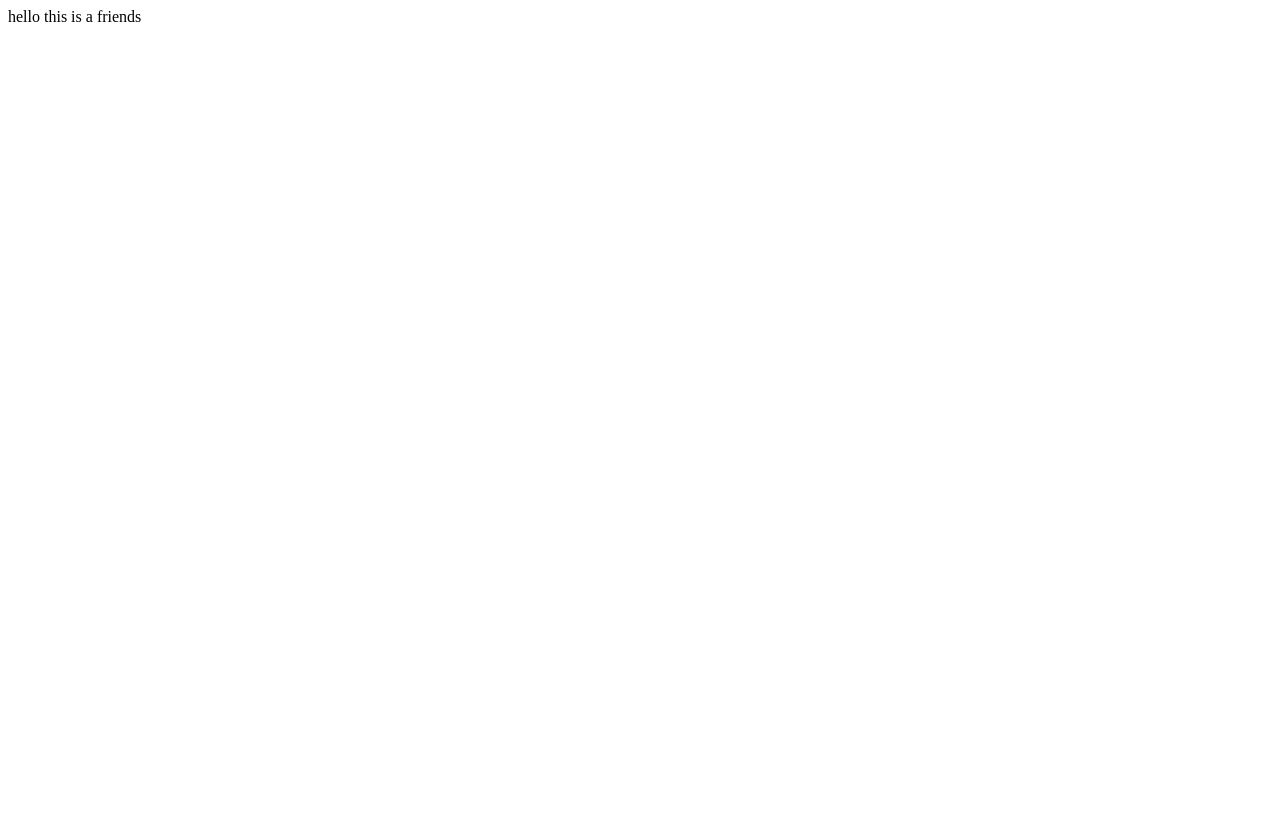
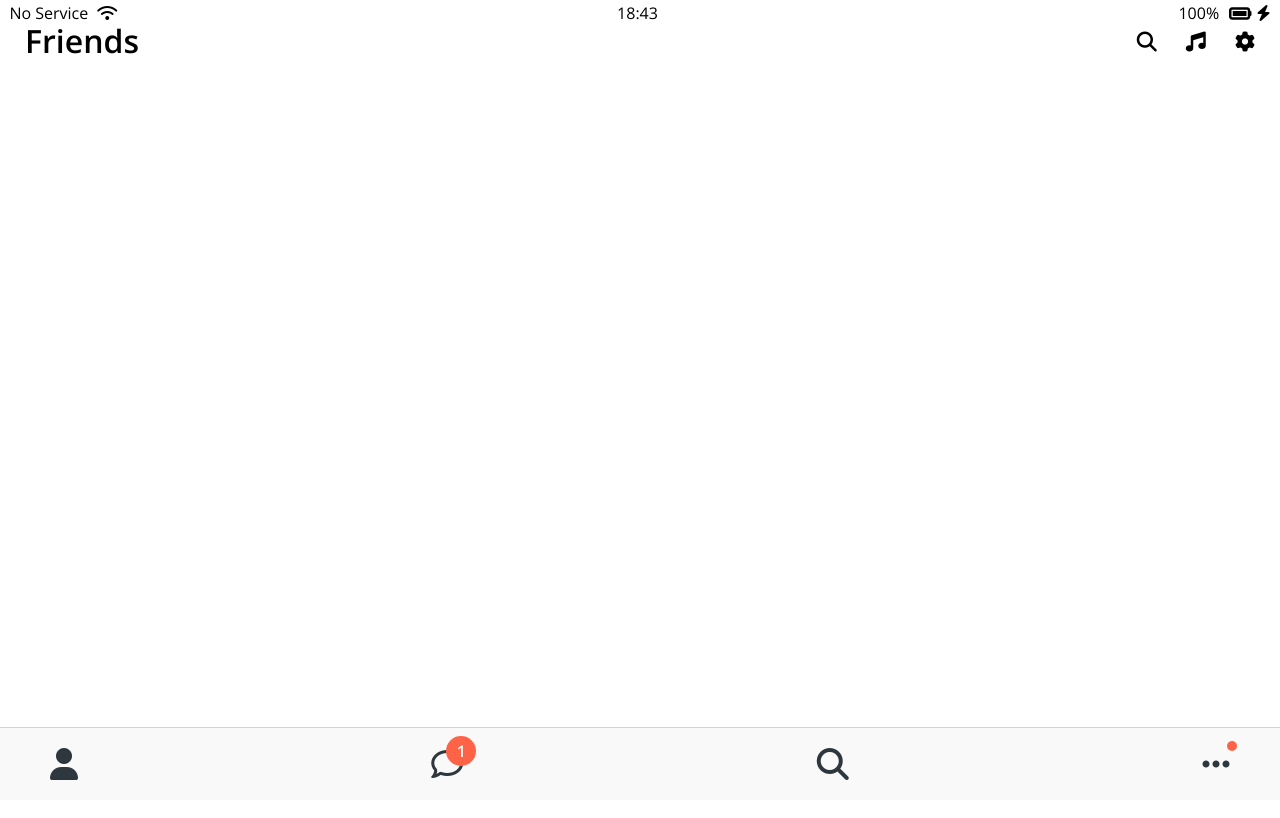
Before and after one commit to elevenfofiv/kokoa_clone, a plain HTML site: page friends.html in a window 1280 px wide. Shown: the top 818 px of the page. Drawn offline with nearby package versions, Linux system fonts and the light colour scheme.

Commit message:
0331_Creat a screen

```diff
--- /dev/null
+++ b/css/component/nav-bar.css
@@ -0,0 +1,47 @@
+.nav {
+  position: fixed;
+  bottom: 0;
+  width: 100%;
+  background-color: #f9f9fa;
+  padding: 20px 50px;
+  box-sizing: border-box;
+  border-top: 1px solid rgba(121, 121, 121, 0.3);
+}
+
+.nav__list {
+  display: flex;
+  justify-content: space-between;
+}
+
+.nav__link {
+  position: relative;
+  color: #2e363e;
+}
+
+.nav__notification {
+  background-color: tomato;
+  width: 30px;
+  height: 30px;
+  border-radius: 15px;
+  display: flex;
+  justify-content: center;
+  align-items: center;
+  color: white;
+  font-weight: 600;
+  position: absolute;
+  left: 15px;
+  bottom: 15px;
+}
+
+.nav__notification_dot {
+  background-color: tomato;
+  width: 10px;
+  height: 10px;
+  border-radius: 5px;
+  display: flex;
+  justify-content: center;
+  align-items: center;
+  position: absolute;
+  left: 25px;
+  bottom: 30px;
+}
--- /dev/null
+++ b/css/component/screen-header.css
@@ -0,0 +1,15 @@
+.screen-header {
+  display: flex;
+  justify-content: space-between;
+  align-items: center;
+  padding: 25px;
+}
+
+.screen-header__title {
+  font-size: 32px;
+  font-weight: 600;
+}
+
+.screen-header__icons span {
+  margin-left: 25px;
+}
--- a/css/component/status-bar.css
+++ b/css/component/status-bar.css
@@ -1,4 +1,8 @@
 .status-bar {
+  position: fixed;
+  top: 0;
+  width: 100%;
+  box-sizing: border-box;
   display: flex;
   justify-content: center;
   padding: 5px 3px;
--- a/css/reset.css
+++ b/css/reset.css
@@ -131,3 +131,8 @@ table {
 input:focus {
   outline: none;
 }
+
+a {
+  color: inherit;
+  text-decoration: none;
+}
--- a/css/styles.css
+++ b/css/styles.css
@@ -1,12 +1,17 @@
 @import url("https://fonts.googleapis.com/css2?family=Open+Sans:wght@400;600&display=swap");
+
 @import "reset.css";
 @import "variable.css";
 
 /* Component */
 @import "component/status-bar.css";
+@import "component/nav-bar.css";
+@import "component/screen-header.css";
 
 /* Screen */
 @import "screen/login.css";
+
 body {
   font-family: "Open Sans", sans-serif;
+  height: 1000vh;
 }
--- a/friends.html
+++ b/friends.html
@@ -1 +1,66 @@
-<p>hello this is a friends</p>
+<!DOCTYPE html>
+<html lang="en">
+  <head>
+    <link rel="stylesheet" href="css/styles.css" />
+    <meta charset="UTF-8" />
+    <!-- <meta http-equiv="X-UA-Compatible" content="IE=edge"> -->
+    <meta name="viewport" content="width=device-width, initial-scale=1.0" />
+    <title>Friends - Kokoatalk</title>
+  </head>
+  <body>
+    <div class="status-bar">
+      <div class="status-bar__column">
+        <span>No Service</span>
+        <i class="fa-solid fa-wifi"></i>
+      </div>
+      <div class="status-bar__column">
+        <span>18:43</span>
+      </div>
+      <div class="status-bar__column">
+        <span>100%</span>
+        <i class="fa-solid fa-battery-full fa-lg"></i>
+        <i class="fa-solid fa-bolt"></i>
+      </div>
+    </div>
+
+    <header class="screen-header">
+      <h1 class="screen-header__title">Friends</h1>
+      <div class="screen-header__icons">
+        <span><i class="fa-solid fa-magnifying-glass fa-lg"></i></span>
+        <span><i class="fa-solid fa-music fa-lg"></i></span>
+        <span><i class="fa-solid fa-gear fa-lg"></i></span>
+      </div>
+    </header>
+    <nav class="nav">
+      <ul class="nav__list">
+        <li class="nav__btn">
+          <a class="nav__link" href="Friends.html"
+            ><i class="fa-solid fa-user fa-2x"></i
+          ></a>
+        </li>
+        <li class="nav__btn">
+          <a class="nav__link" href="#"
+            ><span class="nav__notification">1</span>
+            <i class="fa-regular fa-comment fa-2x"></i
+          ></a>
+        </li>
+        <li class="nav__btn">
+          <a class="nav__link" href="#">
+            <i class="fa-solid fa-magnifying-glass fa-2x"></i
+          ></a>
+        </li>
+        <li class="nav__btn">
+          <a class="nav__link" href="#">
+            <span class="nav__notification_dot"></span
+            ><i class="fa-solid fa-ellipsis fa-2x"></i
+          ></a>
+        </li>
+      </ul>
+    </nav>
+
+    <script
+      src="https://kit.fontawesome.com/a827abf0a1.js"
+      crossorigin="anonymous"
+    ></script>
+  </body>
+</html>
```
